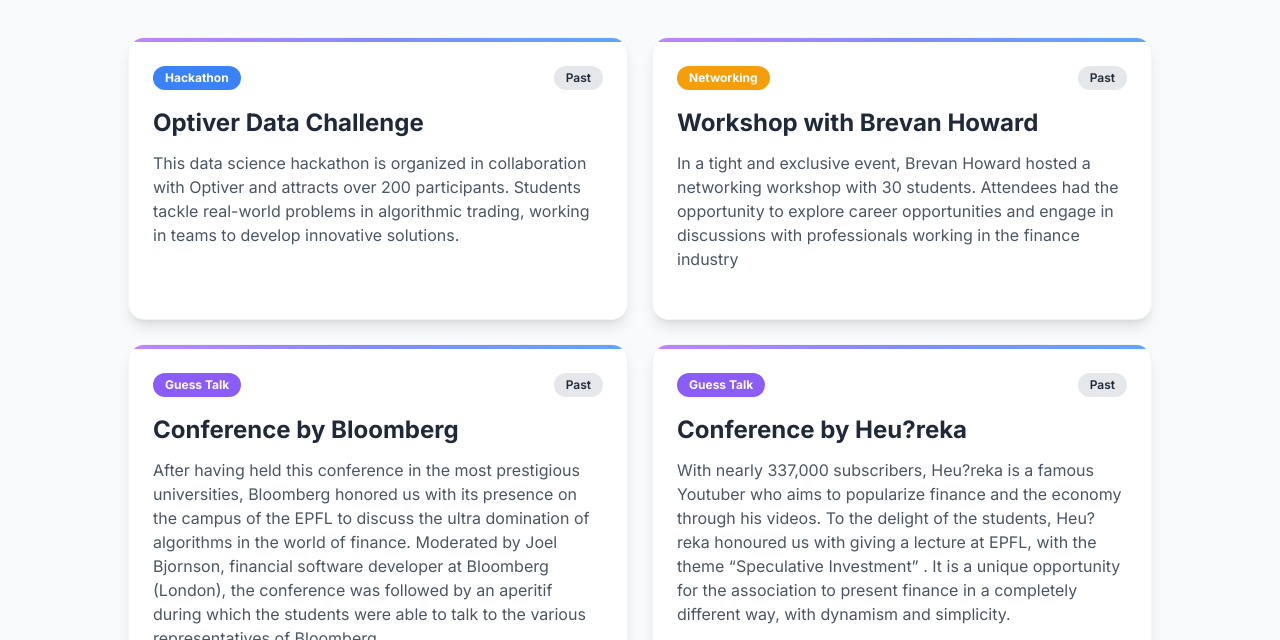
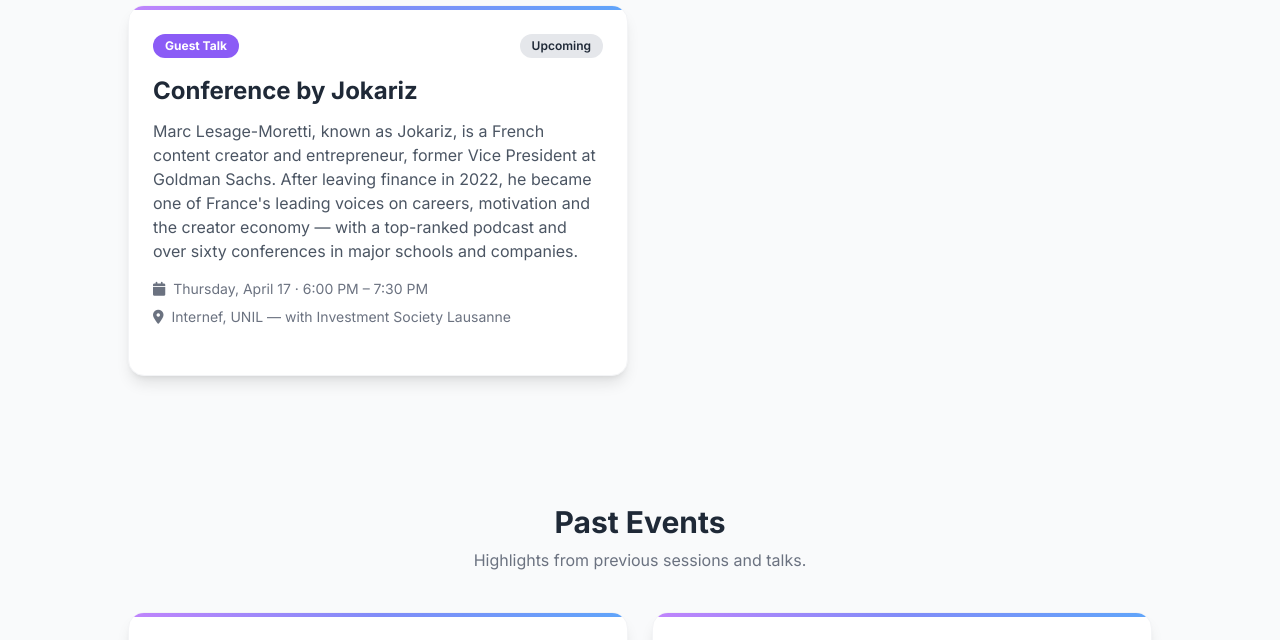
Before and after one commit to tfa-epfl/tfa-epfl.github.io, a website: page events.html in a window 1280 px wide. Shown: the part 491-1131 px from the top of the page. Drawn offline with Linux system fonts and the light colour scheme.

Commit message:
added upcomming event

```diff
--- a/events.html
+++ b/events.html
@@ -104,6 +104,66 @@
             </div>
         </div>
     </header>
+
+<section class="py-16">
+  <div class="container mx-auto px-4">
+    <div class="max-w-5xl mx-auto">
+      <div class="text-center mb-10 fade-in-up">
+        <h2 class="text-3xl font-bold text-gray-800 dark:text-white">Upcomming Events</h2>
+      </div>
+
+      <div class="grid grid-cols-1 md:grid-cols-2 gap-6">
+
+
+		  <div class="group relative overflow-hidden rounded-2xl bg-white dark:bg-gray-800 shadow-lg border border-gray-100 dark:border-gray-700 transition-all duration-500 hover:-translate-y-2 hover:shadow-2xl fade-in-up">
+    <div class="h-1 w-full bg-gradient-to-r from-purple-400 via-indigo-400 to-blue-400"></div>
+    <div class="p-6">
+        <!-- Badges -->
+        <div class="flex justify-between items-start mb-4">
+            <span class="tag-analysis text-xs font-bold px-3 py-1 rounded-full">
+                Guest Talk
+            </span>
+            <span class="text-xs font-semibold px-3 py-1 rounded-full bg-gray-200 dark:bg-gray-700">
+                Upcoming
+            </span>
+        </div>
+        <!-- Title -->
+        <h3 class="text-2xl font-bold text-gray-800 dark:text-white mb-3 leading-snug">
+            Conference by Jokariz
+        </h3>
+        <!-- Description -->
+        <p class="text-gray-600 dark:text-gray-300 mb-4">
+            Marc Lesage-Moretti, known as Jokariz, is a French content creator and entrepreneur, former Vice President at Goldman Sachs. After leaving finance in 2022, he became one of France's leading voices on careers, motivation and the creator economy — with a top-ranked podcast and over sixty conferences in major schools and companies.
+        </p>
+        <!-- Event Details -->
+        <div class="space-y-2 mb-6 text-sm text-gray-500 dark:text-gray-400">
+            <div class="flex items-center gap-2">
+                <i class="fa-solid fa-calendar text-green-accent"></i>
+                <span>Thursday, April 17 · 6:00 PM – 7:30 PM</span>
+            </div>
+            <div class="flex items-center gap-2">
+                <i class="fa-solid fa-location-dot text-green-accent"></i>
+                <span>Internef, UNIL — with Investment Society Lausanne</span>
+            </div>
+        </div>
+    </div>
+</div>
+
+
+
+
+
+    </div>
+
+  </div>
+</div>
+</section>
+
+
+
+
+
+
 <section class="py-16">
   <div class="container mx-auto px-4">
     <div class="max-w-5xl mx-auto">
```
